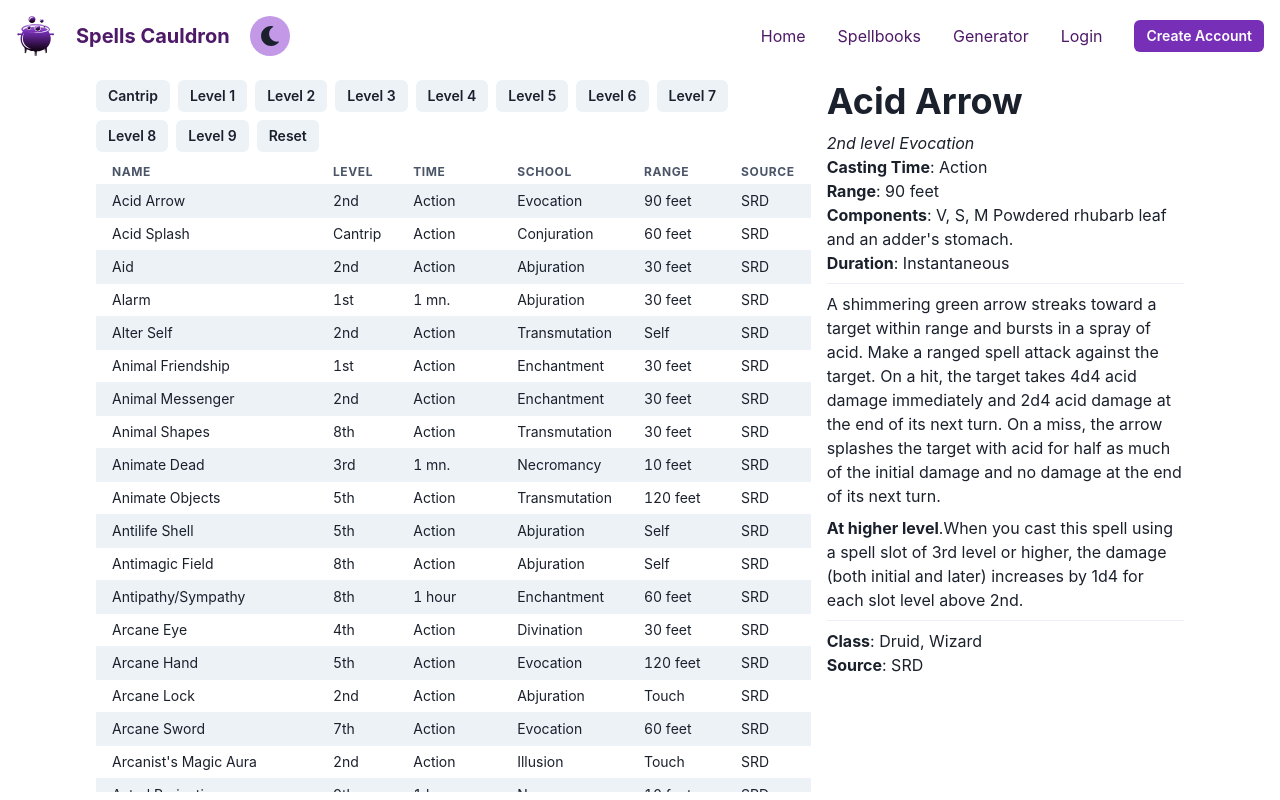
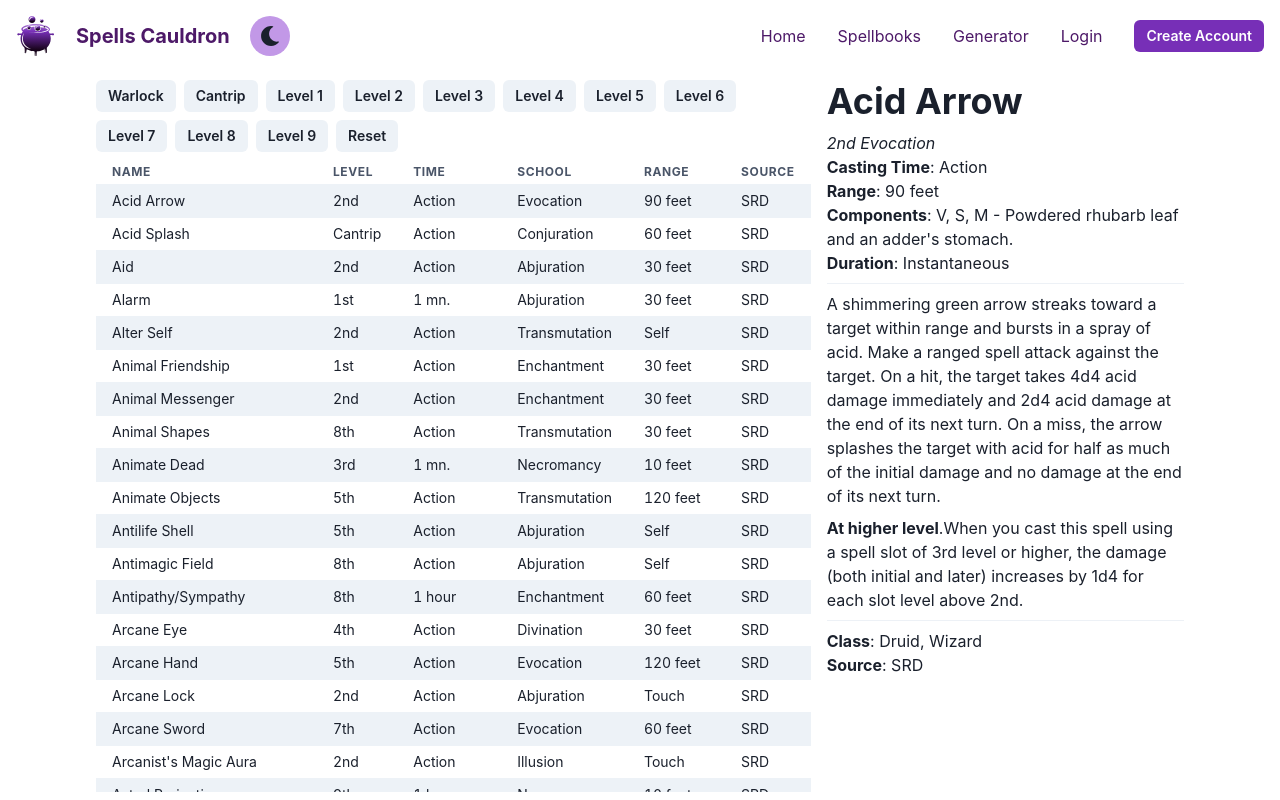
Before and after one commit to AEMuto/spellscauldron, a React (Create React App) app: page / in a window 1280 px wide. Built offline with nearby package versions, Linux system fonts and the light colour scheme.

Commit message:
Making spellsInfo work through passing an onClick event in spellsTable wich compare row values with the one stored in spells state, filter and set the spellsInfo data needed as a props to display proper Info.

```diff
--- a/src/components/spells.jsx
+++ b/src/components/spells.jsx
@@ -1,11 +1,4 @@
-import {
-  Flex,
-  Button,
-  Slider,
-  SliderTrack,
-  SliderFilledTrack,
-  SliderThumb,
-} from '@chakra-ui/react';
+import { Flex, Button } from '@chakra-ui/react';
 import React from 'react';
 import SpellsTable from './spellsTable';
 import SpellsInfo from './spellsInfo';
@@ -14,12 +7,27 @@ import spells from '../data/spells.json';
 function Spells() {
   const savedSpells = React.useMemo(() => spells, []);
   const [data, setData] = React.useState(savedSpells); // React.useMemo(() => spells, []);
+  const [spellData, setSpellData] = React.useState();
 
   function handleLevel(level) {
     setData(savedSpells.filter(spell => spell.level_int === level));
   }
+  function handleClass(className) {
+    setData(savedSpells.filter(spell => spell.class.includes(className)));
+  }
   function handleReset() {
     setData(savedSpells);
+  }
+  function getSpellInfo() {
+    return row => ({
+      onClick: () => {
+        setSpellData(data.filter(spell => spell.name === row.values.name));
+        console.log(spellData);
+      },
+      style: {
+        cursor: 'pointer',
+      },
+    });
   }
   return (
     <Flex
@@ -48,6 +56,14 @@ function Spells() {
           position="relative"
         >
           <Flex wrap="wrap">
+            <Button
+              size="sm"
+              mr={2}
+              mb={2}
+              onClick={() => handleClass('Warlock')}
+            >
+              Warlock
+            </Button>
             <Button size="sm" mr={2} mb={2} onClick={() => handleLevel(0)}>
               Cantrip
             </Button>
@@ -83,11 +99,11 @@ function Spells() {
             </Button>
           </Flex>
           <Flex overflowY="auto" fontSize=".8em">
-            <SpellsTable data={data} />
+            <SpellsTable data={data} getRowProps={getSpellInfo()} />
           </Flex>
         </Flex>
         <Flex direction="column" flex="1" m={2} position="relative">
-          <SpellsInfo data={data} />
+          <SpellsInfo spellData={spellData ? spellData[0] : data[0]} />
         </Flex>
       </Flex>
     </Flex>
--- a/src/components/spellsInfo.jsx
+++ b/src/components/spellsInfo.jsx
@@ -1,36 +1,41 @@
 import { Box, Divider, Heading, Text } from '@chakra-ui/react';
 import React from 'react';
 
-function SpellsInfo({ data }) {
+function SpellsInfo({ spellData }) {
   return (
     <Box>
-      <Heading mb={2}>{data[0].name}</Heading>
+      <Heading mb={2}>{spellData.name}</Heading>
       <Text as="i">
-        {data[0].level} level {data[0].school}
+        {spellData.level} {spellData.school}
       </Text>
       <Text>
-        <Text as="b">Casting Time</Text>: {data[0].casting_time}
+        <Text as="b">Casting Time</Text>: {spellData.casting_time}
       </Text>
       <Text>
-        <Text as="b">Range</Text>: {data[0].range}
+        <Text as="b">Range</Text>: {spellData.range}
       </Text>
       <Text>
-        <Text as="b">Components</Text>: {data[0].components} {data[0].material}
+        <Text as="b">Components</Text>:{' '}
+        {spellData.material
+          ? `${spellData.components} - ${spellData.material}`
+          : spellData.components}
       </Text>
       <Text>
-        <Text as="b">Duration</Text>: {data[0].duration}
+        <Text as="b">Duration</Text>: {spellData.duration}
       </Text>
       <Divider mb={2} mt={2} />
-      <Text>{data[0].desc}</Text>
-      <Text mt={2}>
-        <Text as="b">At higher level</Text>.{data[0].higher_level}
-      </Text>
+      <Text>{spellData.desc}</Text>
+      {spellData.higher_level && (
+        <Text mt={2}>
+          <Text as="b">At higher level</Text>.{spellData.higher_level}
+        </Text>
+      )}
       <Divider mb={2} mt={2} />
       <Text>
-        <Text as="b">Class</Text>: {data[0].class}
+        <Text as="b">Class</Text>: {spellData.class}
       </Text>
       <Text>
-        <Text as="b">Source</Text>: {data[0].page}
+        <Text as="b">Source</Text>: {spellData.page}
       </Text>
     </Box>
   );
--- a/src/components/spellsTable.jsx
+++ b/src/components/spellsTable.jsx
@@ -3,7 +3,7 @@ import { Table, Thead, Tbody, Tr, Th, Td, chakra } from '@chakra-ui/react';
 import { TriangleDownIcon, TriangleUpIcon } from '@chakra-ui/icons';
 import { useTable, useSortBy } from 'react-table';
 
-function SpellsTable({ data }) {
+function SpellsTable({ data, getRowProps = () => ({}) }) {
   const columns = React.useMemo(
     () => [
       {
@@ -43,15 +43,12 @@ function SpellsTable({ data }) {
   } = useTable({ columns, data }, useSortBy);
 
   return (
-    <Table variant="striped" size="sm">
+    <Table variant="striped" size="sm" {...getTableProps()}>
       <Thead>
         {headerGroups.map(headerGroup => (
           <Tr {...headerGroup.getHeaderGroupProps()}>
             {headerGroup.headers.map(column => (
-              <Th
-                {...column.getHeaderProps(column.getSortByToggleProps())}
-                isBoolean={column.isBoolean}
-              >
+              <Th {...column.getHeaderProps(column.getSortByToggleProps())}>
                 {column.render('Header')}
                 <chakra.span>
                   {column.isSorted ? (
@@ -71,11 +68,9 @@ function SpellsTable({ data }) {
         {rows.map(row => {
           prepareRow(row);
           return (
-            <Tr {...row.getRowProps()}>
+            <Tr {...row.getRowProps(getRowProps(row))}>
               {row.cells.map(cell => (
-                <Td {...cell.getCellProps()} isBoolean={cell.column.isBoolean}>
-                  {cell.render('Cell')}
-                </Td>
+                <Td {...cell.getCellProps()}>{cell.render('Cell')}</Td>
               ))}
             </Tr>
           );
```
Also changed, not shown: 1 other file (tests, documents, lock files or other folders).
